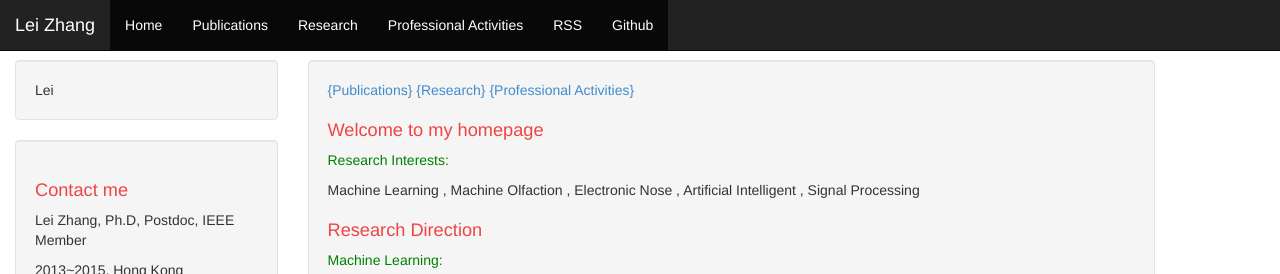
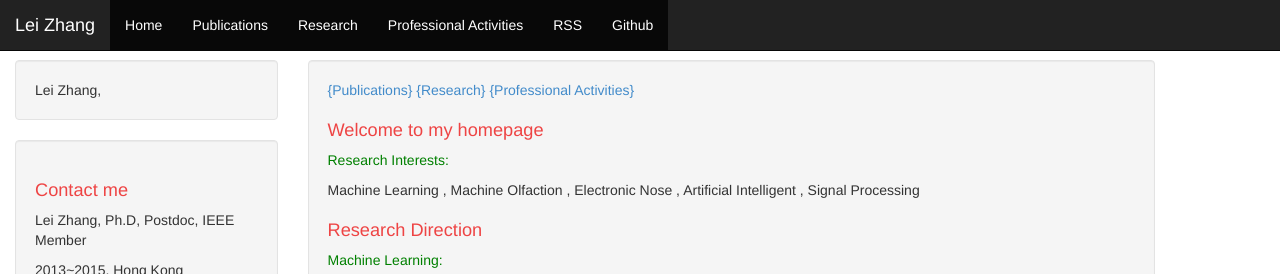
Before and after one commit to DrLeiZhang/website, a Jekyll site: the page built from index.html, in a window 1280 px wide. Shown: the top 274 px of the page. Built offline with Jekyll 4.4.1, drawn with Linux system fonts in a browser that asks for light colours; Markdown is read by kramdown in place of the engine named in the settings; the list of posts is cut into pages by our own code.

Commit message:
Update
Signed-off-by: leizhang@cqu.edu.cn <leizhang@cqu.edu.cn>

```diff
--- a/_config.yml
+++ b/_config.yml
@@ -1,6 +1,6 @@
 # Jekyll configuration
 name: Lei Zhang
-description: Lei
+description: Lei Zhang,
 
 
 # url is currently only used only for the RSS feed in feed.xml
```
